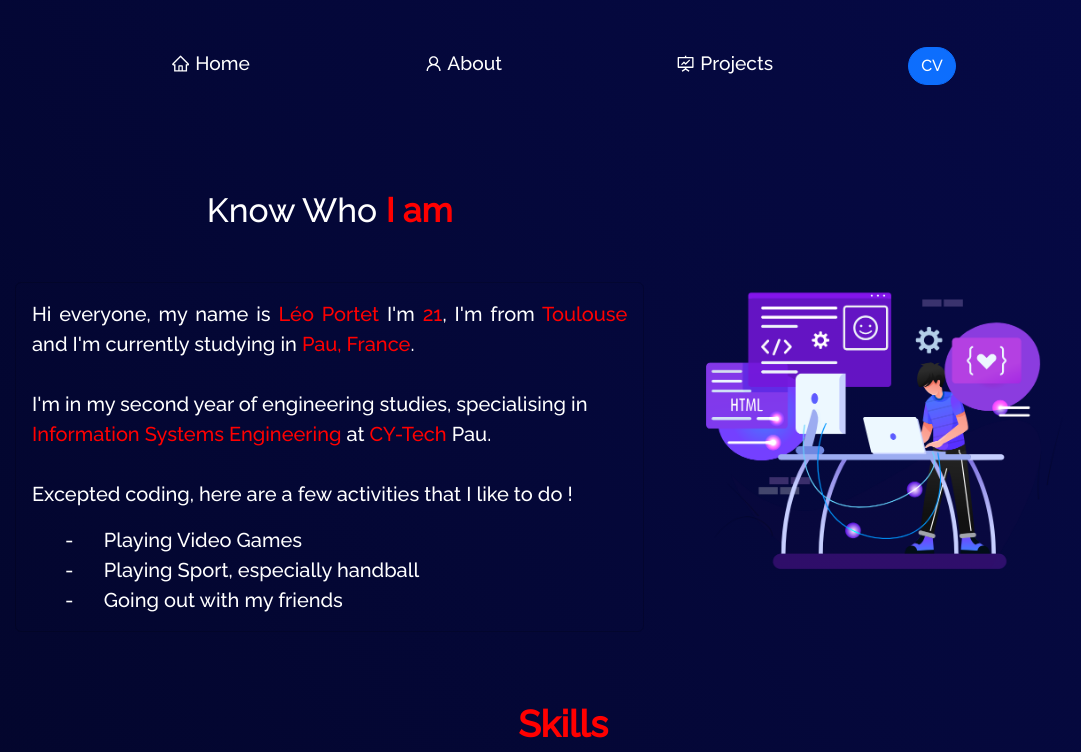
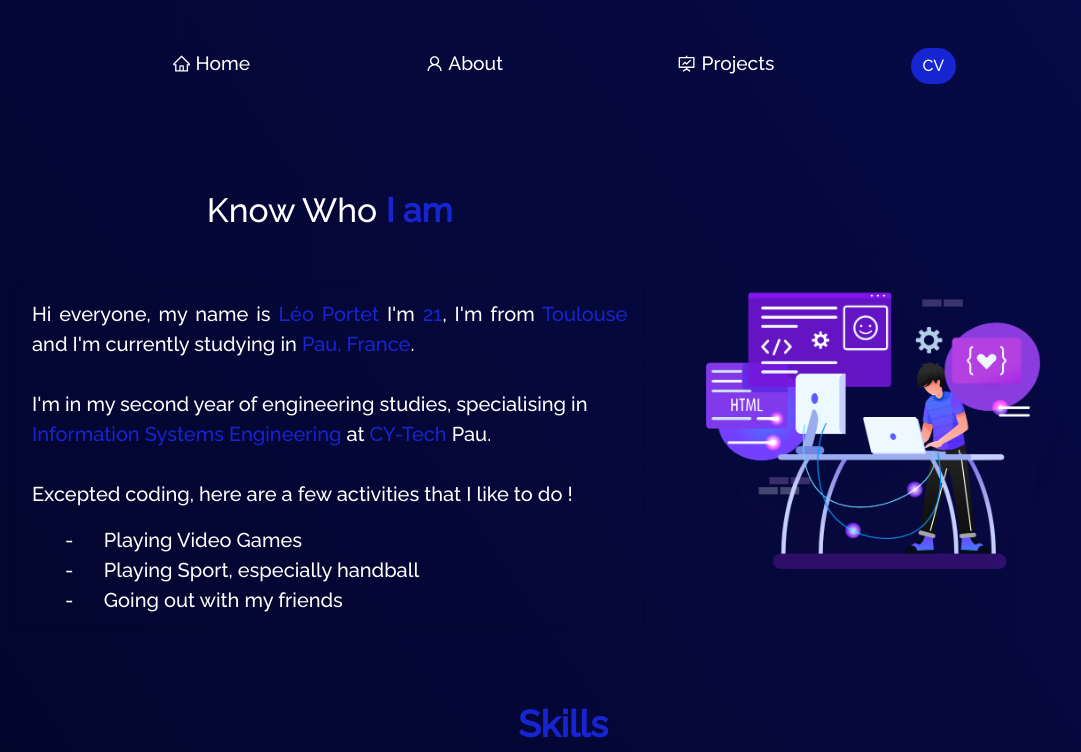
Before and after one commit to leeo-p/Portfolio, a React (Create React App) app: page /about in a window 1280 px wide. Shown: the top 752 px of the page, without its empty margins (77-1158 px from the left). Built offline with nearby package versions, Linux system fonts and the light colour scheme.

Commit message:
css update

```diff
--- a/src/style.css
+++ b/src/style.css
@@ -11,7 +11,7 @@ html {
     rgba(0, 2, 29, 0.863)
   );
 
-  --imp-text-color: #ff0000;
+  --imp-text-color: #1724d1;
 }
 
 .blue {
@@ -179,10 +179,6 @@ button:focus {
 .heading, .heading-name {
   font-size: 2.4em ;
   padding-left: 25px;
-}
-
-.main-name {
-  color: #4864ff !important;
 }
 
 .Typewriter__wrapper {
@@ -487,7 +483,7 @@ button:focus {
 
 .tech-icons:hover {
   overflow: hidden ;
-  border: 2px solid rgba(77, 74, 255, 0.883) ;
+  border: 2px solid rgb(0, 38, 255) ;
   .tech-title {
     opacity: 1;
   }
@@ -524,6 +520,11 @@ button:focus {
 .download-button {
   border-radius: 50px !important;
   margin-right: 80%;
+  background-color: #1724d1 !important;
+  border: none !important;
+}
+.download-button:hover {
+  background-color: #3341ff !important;
 }
 
 @media (max-width: 767px) {
```
